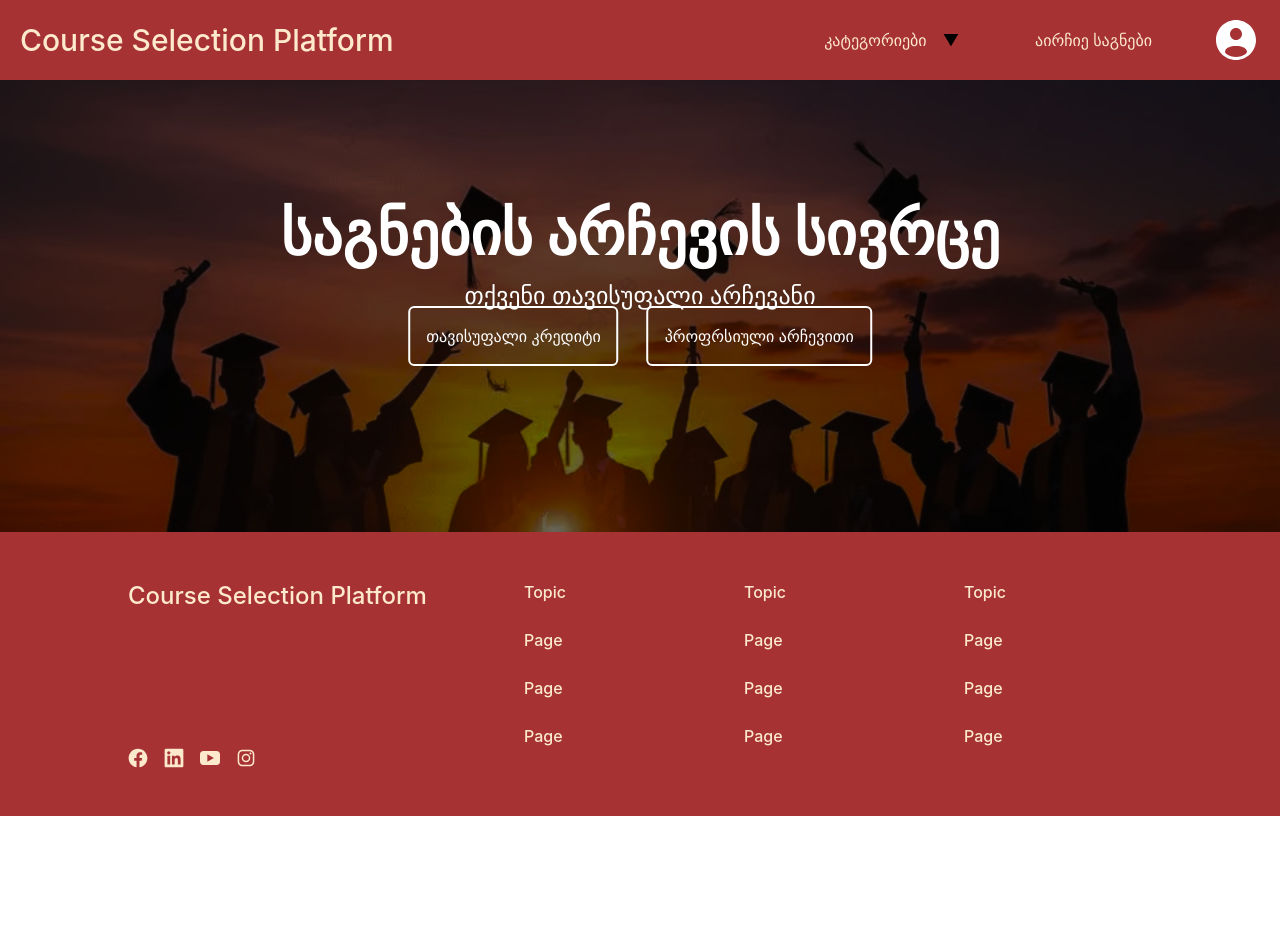
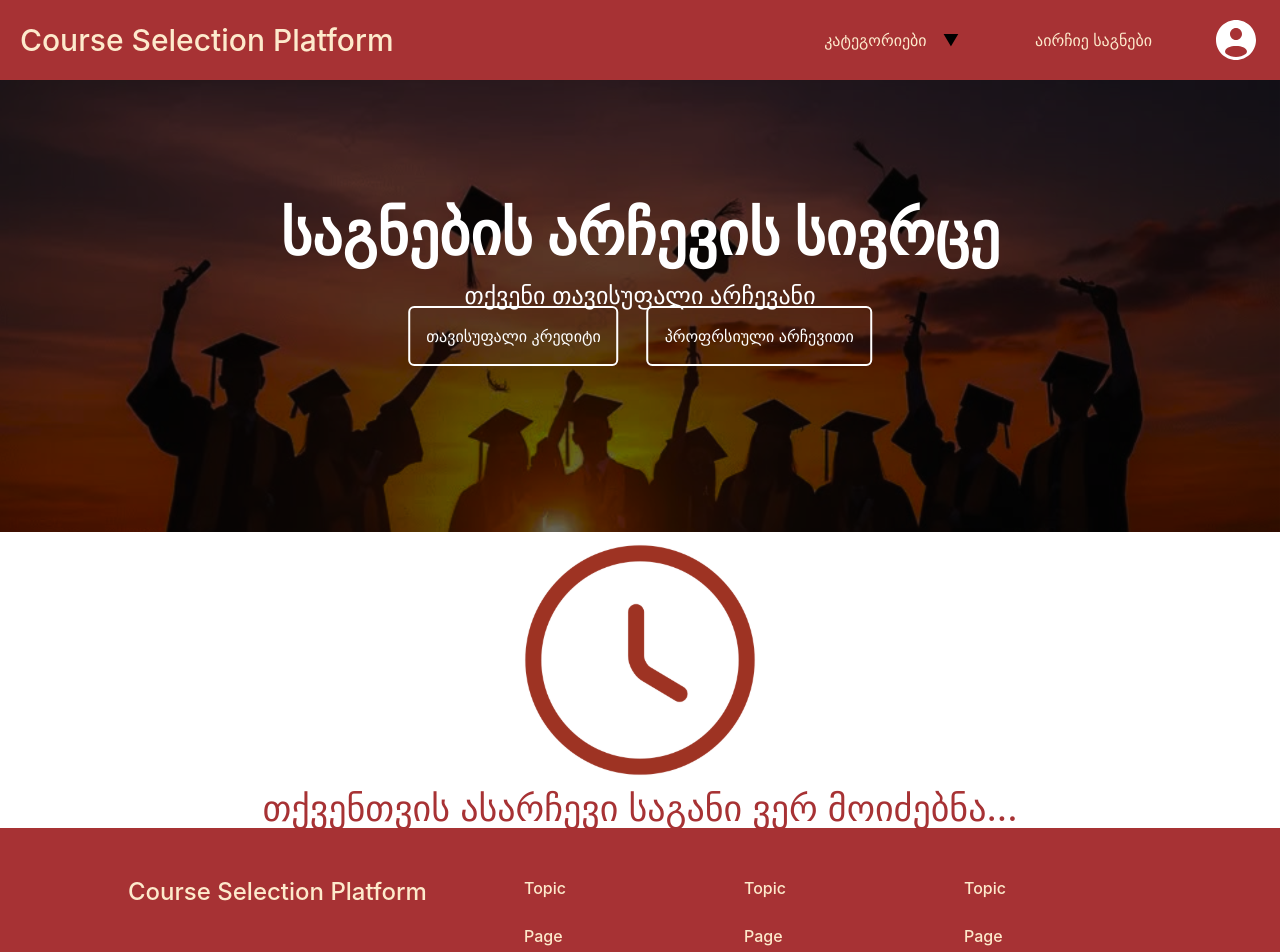
Before and after one commit to Sanguelebi/front-end, a React (Vite) app: page /chooseplatform in a window 1280 px wide. Shown: the top 952 px of the page. Before the commit the page ends 816 px from the top, so only its background shows below. Built offline with nearby package versions, Linux system fonts and the light colour scheme.

Commit message:
Add clock logo and text in ChoosePlatformBanner

```diff
--- a/src/components/ChoosePlatformBanner.tsx
+++ b/src/components/ChoosePlatformBanner.tsx
@@ -19,6 +19,15 @@ function ChoosePlatformBanner() {
           </button>
         </div>
       </div>
+
+      <div className="justify-center items-center">
+        <div className="flex justify-center items-center">
+          <img src="/clock.svg" alt="clock" />
+        </div>
+        <div className="text-center text-4xl text-primary">
+          <p className="">თქვენთვის ასარჩევი საგანი ვერ მოიძებნა... </p>
+        </div>
+      </div>
     </>
   );
 }
```
Also changed, not shown: public/clock.svg (added).
